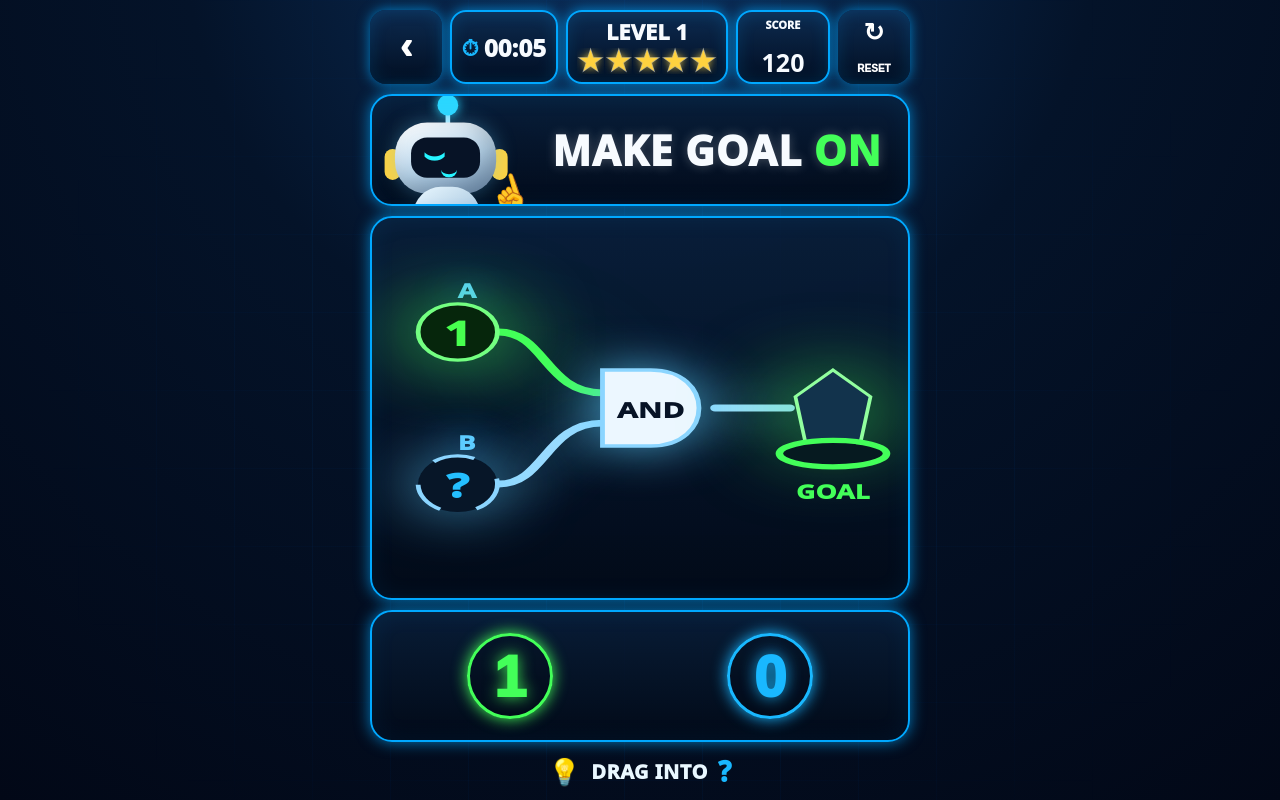
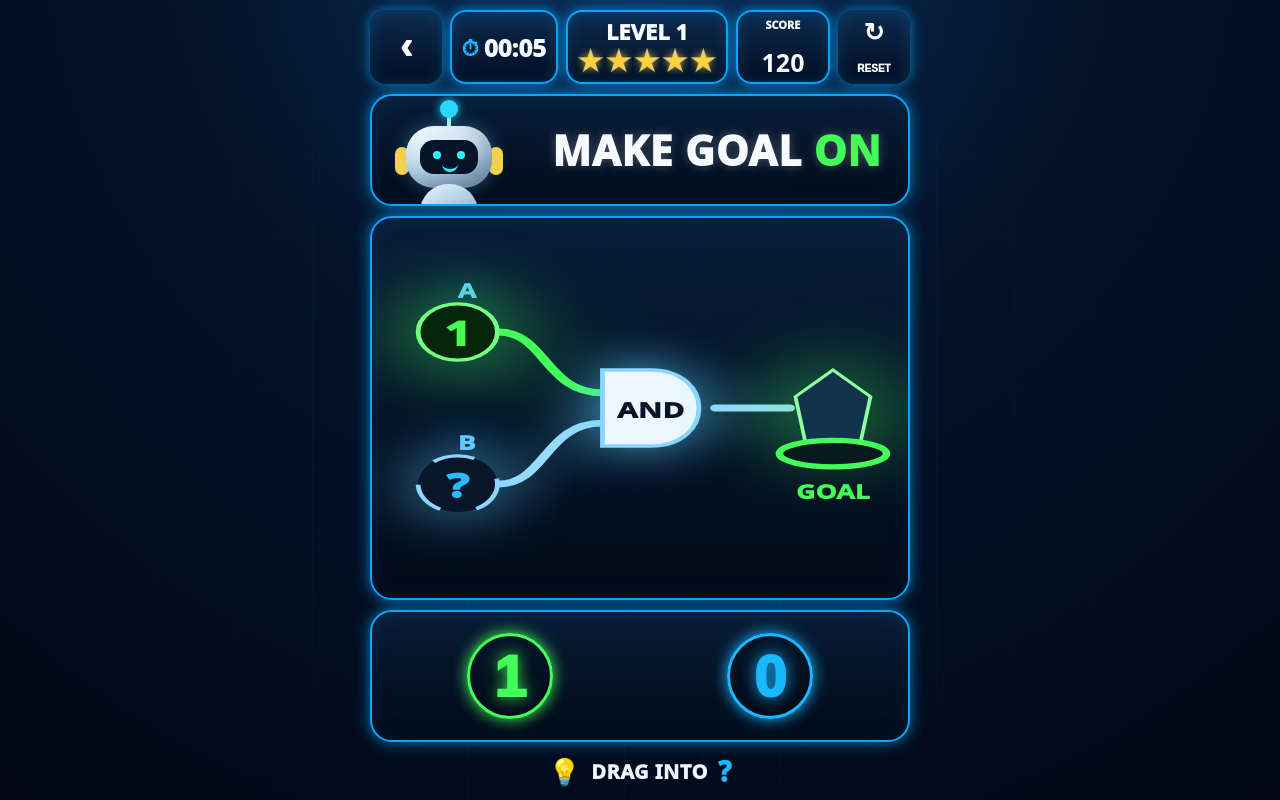
Before and after one commit to hugo-palafox/power-path-game, a plain HTML site: page index.html in a window 1280 px wide. Drawn offline with Linux system fonts and the light colour scheme.

Commit message:
Load clean robot mascot styles

```diff
--- a/index.html
+++ b/index.html
@@ -6,6 +6,7 @@
 <title>Power Path</title>
 <link rel="stylesheet" href="styles.css">
 <link rel="stylesheet" href="svg-fix.css">
+<link rel="stylesheet" href="robot-fix.css">
 </head>
 <body>
 <div id="root" class="app">
```
